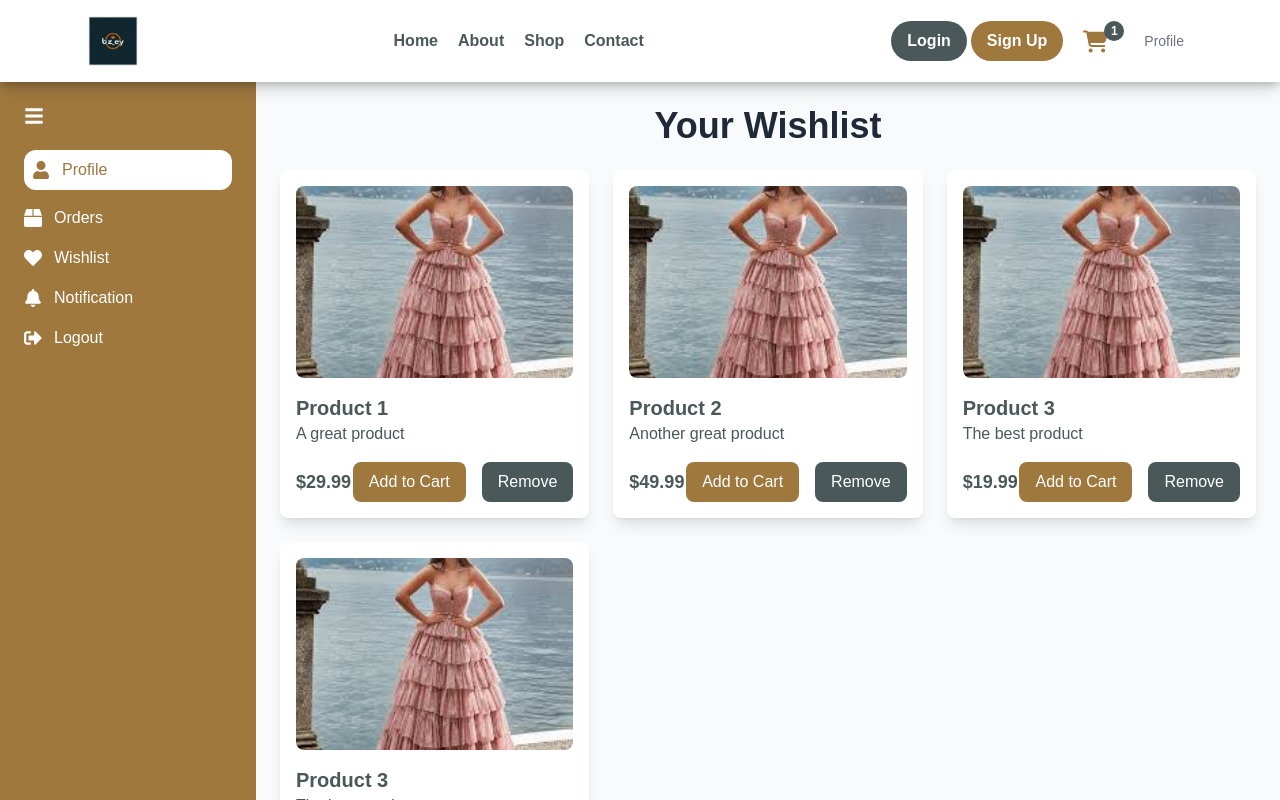
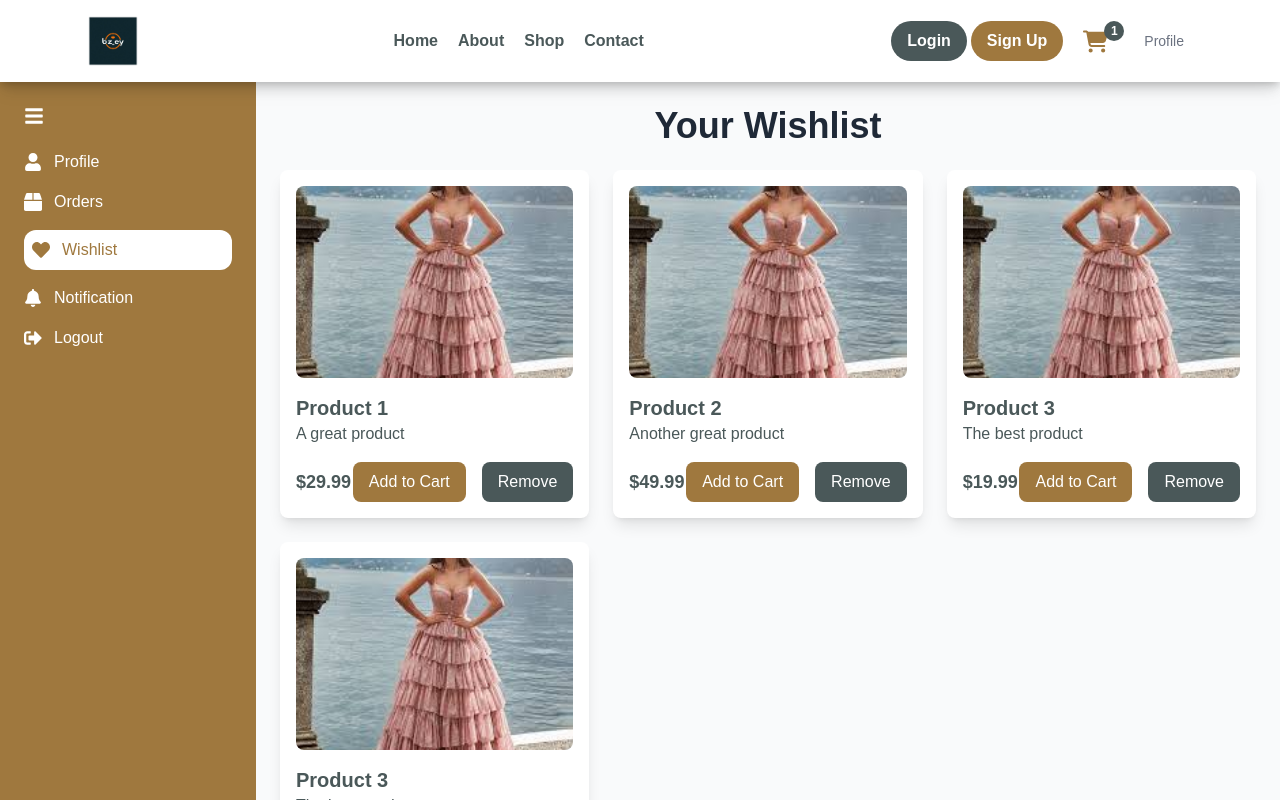
Before and after one commit to Bz14/E-Commerce-Website, a Next.js app in the folder Frontend/ecommerce/: page /profile/wishlist in a window 1280 px wide. Shown: the top 800 px of the page. Built offline with nearby package versions, Linux system fonts and the light colour scheme.

Commit message:
Side bar updated.

```diff
--- a/Frontend/ecommerce/src/app/profile/components/sidebar.tsx
+++ b/Frontend/ecommerce/src/app/profile/components/sidebar.tsx
@@ -1,5 +1,7 @@
 "use client";
+
 import { useState } from "react";
+import { usePathname } from "next/navigation";
 import Link from "next/link";
 import {
   FaUser,
@@ -12,7 +14,15 @@ import {
 
 const SideBar = () => {
   const [isOpen, setIsOpen] = useState(true);
-  const [isSelected, setIsSelected] = useState("profile");
+  const pathname = usePathname();
+
+  const navItems = [
+    { name: "Profile", path: "/profile/profile-detail", icon: FaUser },
+    { name: "Orders", path: "/profile/order", icon: FaBox },
+    { name: "Wishlist", path: "/profile/wishlist", icon: FaHeart },
+    { name: "Notification", path: "/profile/notification", icon: FaBell },
+    { name: "Logout", path: "/profile/logout", icon: FaSignOutAlt },
+  ];
 
   return (
     <div className="flex">
@@ -27,101 +37,27 @@ const SideBar = () => {
         >
           <FaBars />
         </button>
+
         <ul className="space-y-4 w-full">
+          {navItems.map((item) => (
             <li
+              key={item.name}
               className={`flex items-center ${
-              isSelected === "profile"
-                ? "bg-white text-primaryBrown rounded-xl p-2 "
+                pathname === item.path
+                  ? "bg-white text-primaryBrown rounded-xl p-2"
                   : ""
               } cursor-pointer`}
-            onClick={() => setIsSelected("profile")}
             >
               <span className="text-lg">
-              <FaUser />
+                <item.icon />
               </span>
               {isOpen && (
-              <Link
-                href="/profile/profile-detail"
-                className="hover:text-gray-300 ml-3"
-              >
-                Profile
+                <Link href={item.path} className="hover:text-gray-300 ml-3">
+                  {item.name}
                 </Link>
               )}
             </li>
-          <li
-            className={`flex items-center ${
-              isSelected === "orders"
-                ? "bg-white text-primaryBrown rounded-xl p-2 "
-                : ""
-            } cursor-pointer`}
-            onClick={() => setIsSelected("orders")}
-          >
-            <span className="text-lg">
-              <FaBox />
-            </span>
-            {isOpen && (
-              <Link href="/profile/order" className="hover:text-gray-300 ml-3">
-                Orders
-              </Link>
-            )}
-          </li>
-          <li
-            className={`flex items-center ${
-              isSelected === "wishlist"
-                ? "bg-white text-primaryBrown rounded-xl p-2 "
-                : ""
-            } cursor-pointer`}
-            onClick={() => setIsSelected("wishlist")}
-          >
-            <span className="text-lg">
-              <FaHeart />
-            </span>
-            {isOpen && (
-              <Link
-                href="/profile/wishlist"
-                className="hover:text-gray-300 ml-3"
-              >
-                Wishlist
-              </Link>
-            )}
-          </li>
-          <li
-            className={`flex items-center ${
-              isSelected === "notify"
-                ? "bg-white text-primaryBrown rounded-xl p-2 "
-                : ""
-            } cursor-pointer`}
-            onClick={() => setIsSelected("notify")}
-          >
-            <span className="text-lg">
-              <FaBell />
-            </span>
-            {isOpen && (
-              <Link
-                href="/profile/notification"
-                className="hover:text-gray-300 ml-3"
-              >
-                Notification
-              </Link>
-            )}
-          </li>
-          <li
-            className={`flex items-center ${
-              isSelected === "logout"
-                ? "bg-white text-primaryBrown rounded-xl p-2 "
-                : ""
-            } cursor-pointer`}
-            onClick={() => setIsSelected("logout")}
-          >
-            <span className="text-lg">
-              <FaSignOutAlt />
-            </span>
-            {isOpen && (
-              <Link href="/profile/logout" className="hover:text-gray-300 ml-3">
-                Logout
-              </Link>
-            )}
-          </li>
+          ))}
         </ul>
       </div>
     </div>
```
Lines whose indentation alone changed are shown as unchanged.
